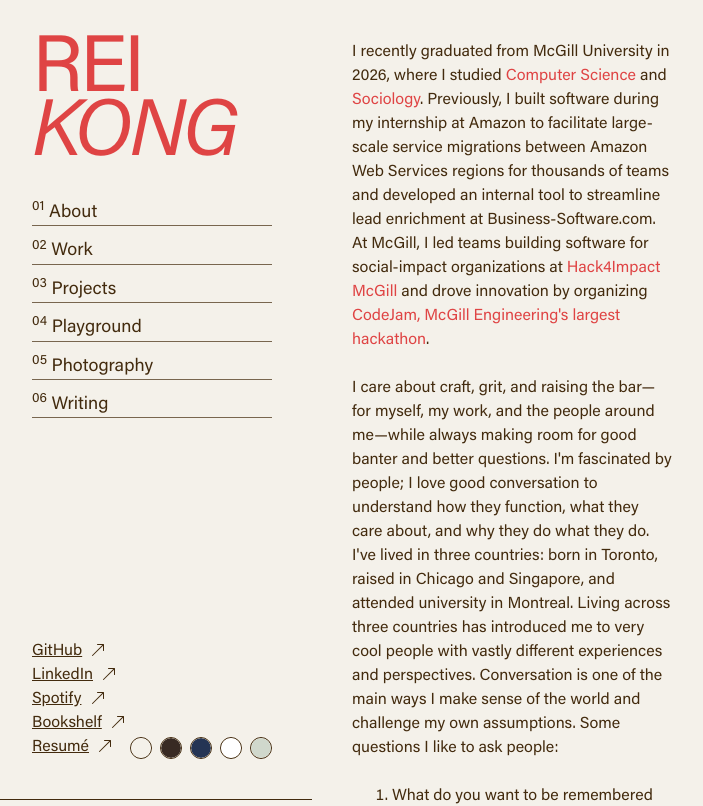
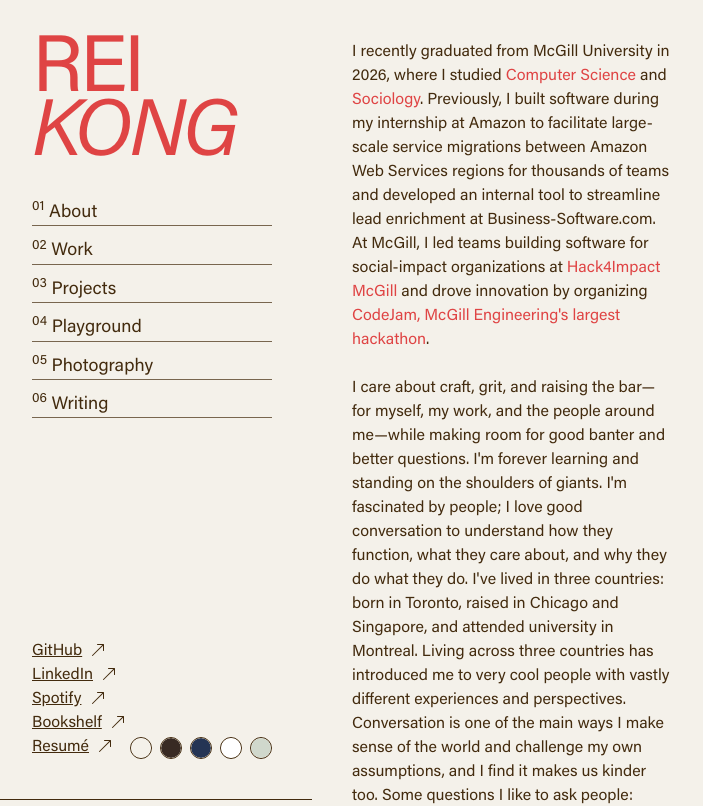
Before and after one commit to ReiKong/personal-website-2, a Next.js app: page /about in a window 1280 px wide. Shown: the top 806 px of the page, without its empty margins (8-711 px from the left). Built offline with nearby package versions, Linux system fonts and the light colour scheme; a web font is replaced by a local one.

Commit message:
update about to be more accurate

```diff
--- a/app/about/page.tsx
+++ b/app/about/page.tsx
@@ -21,7 +21,9 @@
                     </p>
                     <br></br>
                     <p>
-                        I care about craft, grit, and raising the bar—for myself, my work, and the people around me—while always making room for good banter and better questions.
+                        I care about craft, grit, and raising the bar—for myself, my work, and the people around me—while making room for good banter and better questions.
+
+                        I'm forever learning and standing on the shoulders of giants.
 
                         I'm fascinated by people; I love good conversation to understand how they function, what they care about, and why they do what they do.
 
@@ -29,7 +31,7 @@
 
                         Living across three countries has introduced me to very cool people with vastly different experiences and perspectives.
 
-                        Conversation is one of the main ways I make sense of the world and challenge my own assumptions.
+                        Conversation is one of the main ways I make sense of the world and challenge my own assumptions, and I find it makes us kinder too.
 
                         Some questions I like to ask people:
                     </p>
```
